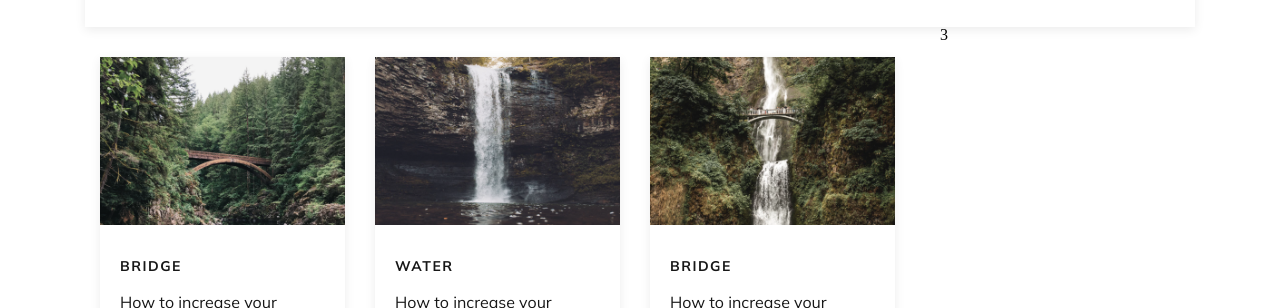
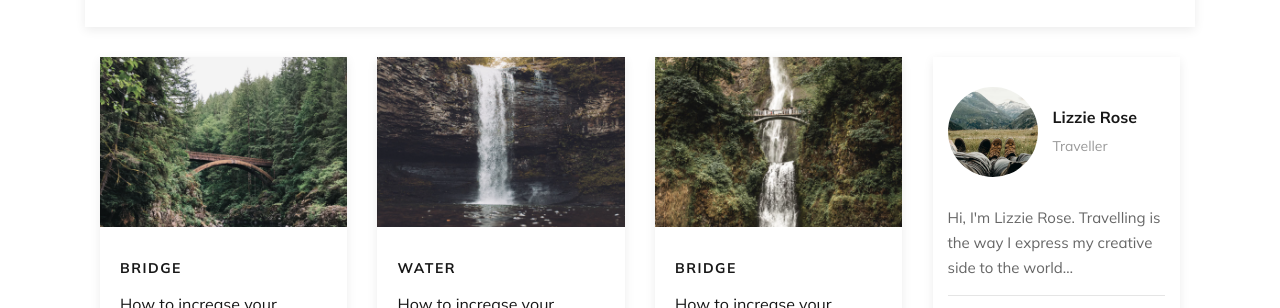
Before and after one commit to Yulia-Kovalova/Sketch_Dream_Trip.github.io, a plain HTML site: page index.html in a window 1280 px wide. Shown: the part 616-924 px from the top of the page. Drawn offline with nearby package versions, Linux system fonts and the light colour scheme.

Commit message:
added adaptive sidebar-author

```diff
--- a/index.html
+++ b/index.html
@@ -295,7 +295,45 @@
                         </div>
                     </div>
                 </div>
-                <div class="col-xs-12 col-sm-3 col-md-3 col-lg-3">3</div>
+                <div class="col-xs-12 col-sm-3 col-md-3 col-lg-3">
+                    <div class="row sidebar">
+                        <div class="col-xs-12 col-sm-12 col-md-12 col-lg-12">
+                            <div class="sidebar-author">
+                                <div class="author-pic-name">
+                                    <div class="author-pic">
+                                        <img src="images/author_pic.png" alt="Author picture">
+                                    </div>
+                                    <div class="author-name">
+                                        <h3>Lizzie Rose</h3>
+                                        <h4>Traveller</h4>
+                                    </div>
+                                </div>
+                                <div class="author-hi-words">
+                                    <p>Hi, I'm Lizzie Rose. Travelling is the way I express my creative side to the world…</p>
+                                </div>
+                                <div class="author-icons">
+                                    <div class="view-on">
+                                        <p>View on:</p>
+                                    </div>
+                                    <div class="icons">
+                                        <a href="#">
+                                            <img src="images/twitter.png" alt="Twitter">
+                                        </a>
+                                        <a href="#">
+                                            <img src="images/pinterest.png" alt="Pinterest">
+                                        </a>
+                                        <a href="#">
+                                            <img src="images/google_plus.png" alt="Google plus">
+                                        </a>
+                                        <a href="#">
+                                            <img src="images/instagram.png" alt="Instagram">
+                                        </a>
+                                    </div>
+                                </div>
+                            </div>
+                        </div>
+                    </div>
+                </div>
             </div>
         </div>
     </main>
--- a/style.css
+++ b/style.css
@@ -134,6 +134,12 @@
     .button {
         width: 100px;
     }
+    .author-pic-name {
+        flex-direction: column;
+    }
+    .author-icons, .icons {
+        flex-wrap: wrap;
+    }
 }
 
 @media(min-width:992px) {
@@ -194,6 +200,9 @@
     .about-main-hero-button, .button {
         width: 160px;
     }
+    .author-pic-name {
+        flex-direction: row;
+    }
 }
 
 @media(min-width:1200px) {
@@ -253,6 +262,9 @@
     }
     .about-main-hero-button, .button {
         width: 200px;
+    }
+    .author-pic-name {
+        flex-direction: row;
     }
 }
 
@@ -454,7 +466,6 @@
     border: 2px solid #FFFFFF;
     color: #FFFFFF;
     font-family: 'Mulish', sans-serif;
-    font-style: normal;
     font-weight: 600;
     font-size: 14px;
     line-height: 18px;
@@ -470,14 +481,14 @@
 
 
 
-/* Main row */
+/* Articles - row 9 columns */
 
 .main-row-9-3-cols {
     display: flex;
+    margin: 30px 0;
 }
 .article-items {
     display: flex;
-    margin: 30px 0;
 }
 .article-item {
     box-shadow: 0px 3px 10px rgba(0, 0, 0, 0.08);
@@ -528,7 +539,6 @@
     border: 2px solid #FFFFFF;
     color: #FFFFFF;
     font-family: 'Mulish', sans-serif;
-    font-style: normal;
     font-weight: 600;
     font-size: 14px;
     line-height: 18px;
@@ -541,3 +551,64 @@
     color: #171717;
     border: 2px solid #171717;
 }
+
+
+
+/* Sidebar - row 3 columns */
+
+.sidebar-author {
+    padding: 30px 15px 35px;
+    background-color: #FFFFFF;
+    box-shadow: 0px 3px 10px rgba(0, 0, 0, 0.08);
+}
+.author-pic-name {
+    display: flex;
+}
+.author-pic img {
+    border-radius: 50%;
+}
+.author-name {
+    margin: 20px 0 0 15px;
+    font-family: 'Mulish', sans-serif;
+}
+.author-name h3 {
+    font-weight: 700;
+    font-size: 16px;
+    line-height: 20px;
+    color: #171717;
+    margin-bottom: 10px;
+}
+.author-name h4 {
+    font-weight: 400;
+    font-size: 14px;
+    line-height: 18px;
+    color: #999999;
+}
+.author-hi-words {
+    padding: 25px 0 15px;
+    font-family: 'Mulish', sans-serif;
+    font-weight: 400;
+    font-size: 15px;
+    line-height: 25px;
+    color: #666666;
+    border-bottom: 1px solid #E5E5E5;
+    margin-bottom: 15px;
+}
+.author-icons, .icons {
+    display: flex;
+    justify-content: space-between;
+    align-items: center;
+}
+.view-on {
+    font-family: 'Mulish', sans-serif;
+    font-weight: 400;
+    font-size: 12px;
+    line-height: 15px;
+    color: #666666;
+}
+.icons a {
+    height: 34px;
+    margin-left: 6px;
+    margin-top: 10px;
+    text-decoration: none;
+}
```
Also changed, not shown: images/author_pic.png (added), images/google_plus.png (added), images/instagram.png (added), images/pinterest.png (added), images/twitter.png (added).
